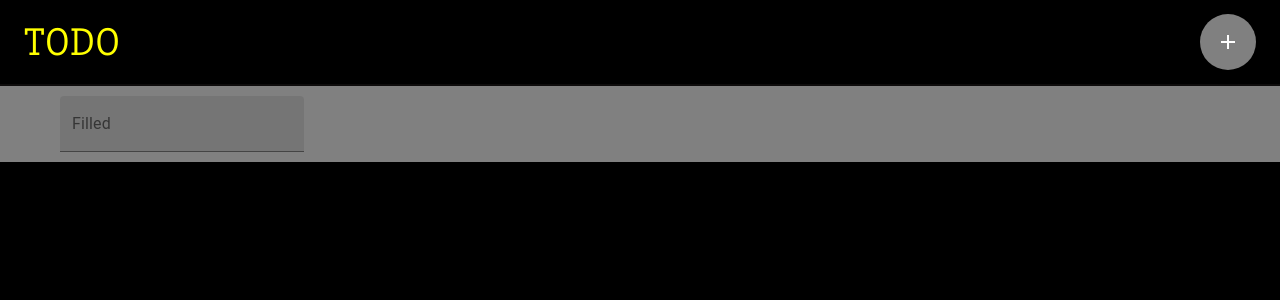
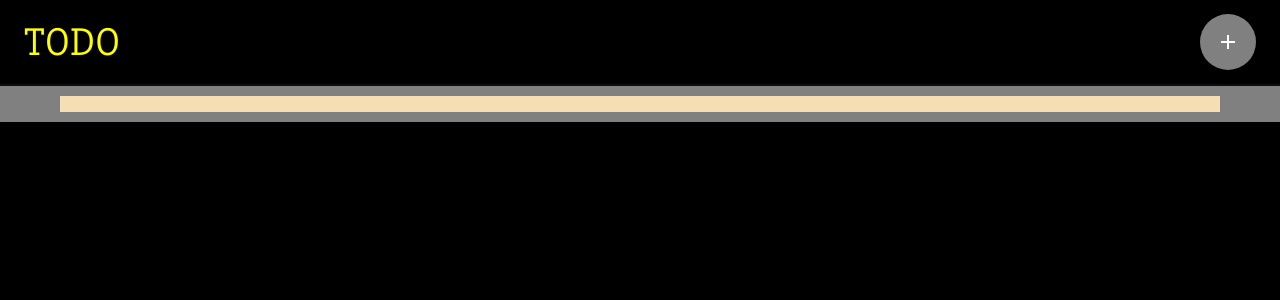
Before and after one commit to tanisha2398/Todo_Assignment, a React (Create React App) app: page / in a window 1280 px wide. Shown: the top 300 px of the page. Built offline with nearby package versions, Linux system fonts and the light colour scheme.

Commit message:
add key press and onButtonClick functionality

```diff
--- a/src/App.js
+++ b/src/App.js
@@ -7,7 +7,7 @@ function App() {
   return (
     <div className="App" style={{ height: "1500px", background: "black" }}>
       <Header />
-      <TodoContent />
+
     </div>
   );
 }
--- a/src/components/Header/index.js
+++ b/src/components/Header/index.js
@@ -3,7 +3,16 @@ import AppBar from "@material-ui/core/AppBar";
 import Toolbar from "@material-ui/core/Toolbar";
 import Fab from "@material-ui/core/Fab";
 import AddIcon from "@material-ui/icons/Add";
+import TodoContent from "../TodoContent";
 class Header extends Component {
+  state = {
+    show: false
+  };
+
+  toggleClass = value => {
+    const currentState = this.state.show;
+    this.setState({ show: !currentState });
+  };
   render() {
     return (
       <div>
@@ -22,13 +31,17 @@ class Header extends Component {
             <Fab
               color="primary"
               aria-label="add"
-              onClick={() => console.log("floating clicked")}
+              onClick={() => this.toggleClass()}
               style={{ backgroundColor: "grey" }}
             >
               <AddIcon />
             </Fab>
           </Toolbar>
         </AppBar>
+        <TodoContent
+          addButton={this.state.show}
+          onClose={() => this.toggleClass()}
+        />
       </div>
     );
   }
--- a/src/components/TodoContent/TodoItem.js
+++ b/src/components/TodoContent/TodoItem.js
@@ -5,7 +5,7 @@ const TodoItem = props => {
     <div>
       <TextField
         id="filled-basic"
-        label="Filled"
+        autoFocus
         variant="filled"
         value={props.value}
         onChange={e => props.onTextChange(e)}
--- /dev/null
+++ b/src/components/TodoContent/TodoListItem.js
@@ -0,0 +1,50 @@
+import React from "react";
+// import { makeStyles } from "@material-ui/core/styles";
+
+import ListItem from "@material-ui/core/ListItem";
+import ListItemIcon from "@material-ui/core/ListItemIcon";
+import ListItemSecondaryAction from "@material-ui/core/ListItemSecondaryAction";
+import ListItemText from "@material-ui/core/ListItemText";
+import Checkbox from "@material-ui/core/Checkbox";
+import IconButton from "@material-ui/core/IconButton";
+import CommentIcon from "@material-ui/icons/Comment";
+
+const TodoListItem = props => {
+  //   const classes = useStyles();
+  const [checked, setChecked] = React.useState([0]);
+
+  const handleToggle = value => () => {
+    const currentIndex = checked.indexOf(value);
+    const newChecked = [...checked];
+
+    if (currentIndex === -1) {
+      newChecked.push(value);
+    } else {
+      newChecked.splice(currentIndex, 1);
+    }
+
+    setChecked(newChecked);
+  };
+
+  return (
+    <ListItem
+      key={props.key}
+      role={undefined}
+      dense
+      button
+      onClick={handleToggle(props.key)}
+    >
+      <ListItemIcon>
+        <Checkbox
+          edge="start"
+          checked={checked.indexOf(props.key) !== -1}
+          tabIndex={-1}
+          disableRipple
+          inputProps={{ "aria-labelledby": props.key }}
+        />
+      </ListItemIcon>
+      <ListItemText id={props.key} primary={props.todoItem} />
+    </ListItem>
+  );
+};
+export default TodoListItem;
--- a/src/components/TodoContent/index.js
+++ b/src/components/TodoContent/index.js
@@ -1,10 +1,30 @@
 import React, { Component } from "react";
 import TodoItem from "./TodoItem";
+import TodoListItem from "./TodoListItem";
+import List from "@material-ui/core/List";
+
+// import Checkbox from "material-ui/Checkbox";
 class TodoContent extends Component {
   state = {
     textFieldValue: "",
-    todos: []
+    todos: [],
+    display: false,
+    showTextField: false
   };
+  componentDidMount() {
+    if (localStorage.getItem("todos") == null) {
+      this.setState({
+        todos: []
+      });
+    } else {
+      this.setState({
+
+        display: true,
+        todos: JSON.parse(localStorage.getItem("todos"))
+      });
+    }
+  }
+
   _handleTextFieldChange = e => {
     this.setState({
       textFieldValue: e.target.value
@@ -25,8 +45,12 @@ class TodoContent extends Component {
         todos.push(todo);
         localStorage.setItem("todos", JSON.stringify(todos));
       }
+      this.props.onClose();
+
       this.setState({
-        todos: JSON.parse(localStorage.getItem("todos"))
+        todos: JSON.parse(localStorage.getItem("todos")),
+        showTextField: false,
+        textFieldValue: ""
       });
     }
   };
@@ -40,15 +64,25 @@ class TodoContent extends Component {
           color: "white"
         }}
       >
+        <List className="todolistitem">
+          {this.state.todos.map((todo, index) => {
+            return <TodoListItem todoItem={todo} key={index} />;
+          })}
+        </List>
         <div className="vn_wrapper">
-          <TodoItem
-            onTextChange={(e) => this._handleTextFieldChange(e)}
-            onEnter={(e) => this.onEnterPress(e)}
-            value={this.state.textFieldValue}
-          />
+          {this.props.addButton  ? (
+            <TodoItem
+              onTextChange={e => this._handleTextFieldChange(e)}
+              onEnter={e => this.onEnterPress(e)}
+              value={this.state.textFieldValue}
+            />
+          ) : (
+            " "
+          )}
         </div>
       </div>
     );
   }
 }
+
 export default TodoContent;
--- a/src/resources/styles.css
+++ b/src/resources/styles.css
@@ -26,3 +26,8 @@ header .header_logo_title {
 
   margin: 0 auto;
 }
+.todolistitem{
+  width: 100%;
+  max-width: 360;
+  background-color: wheat;
+}
```
